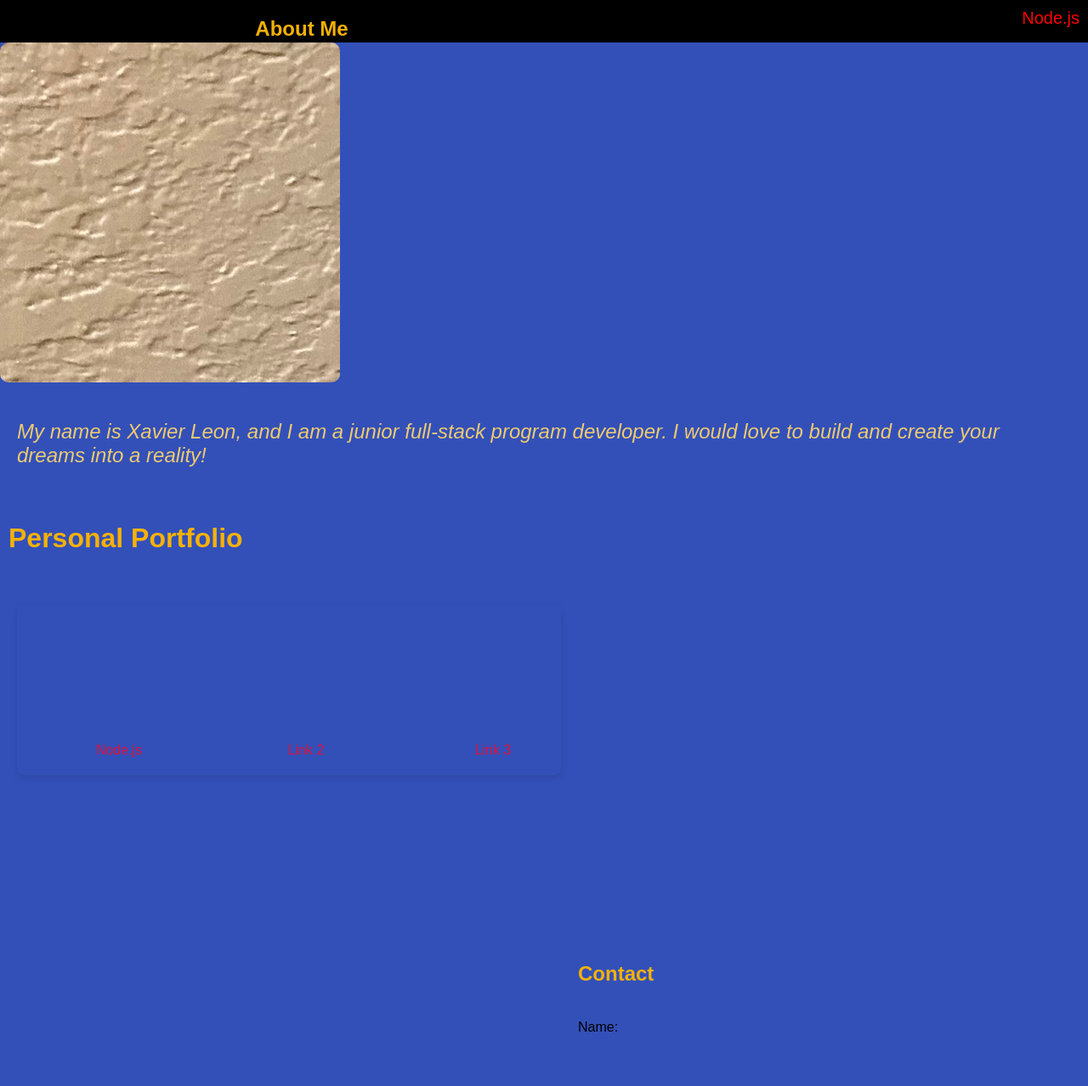
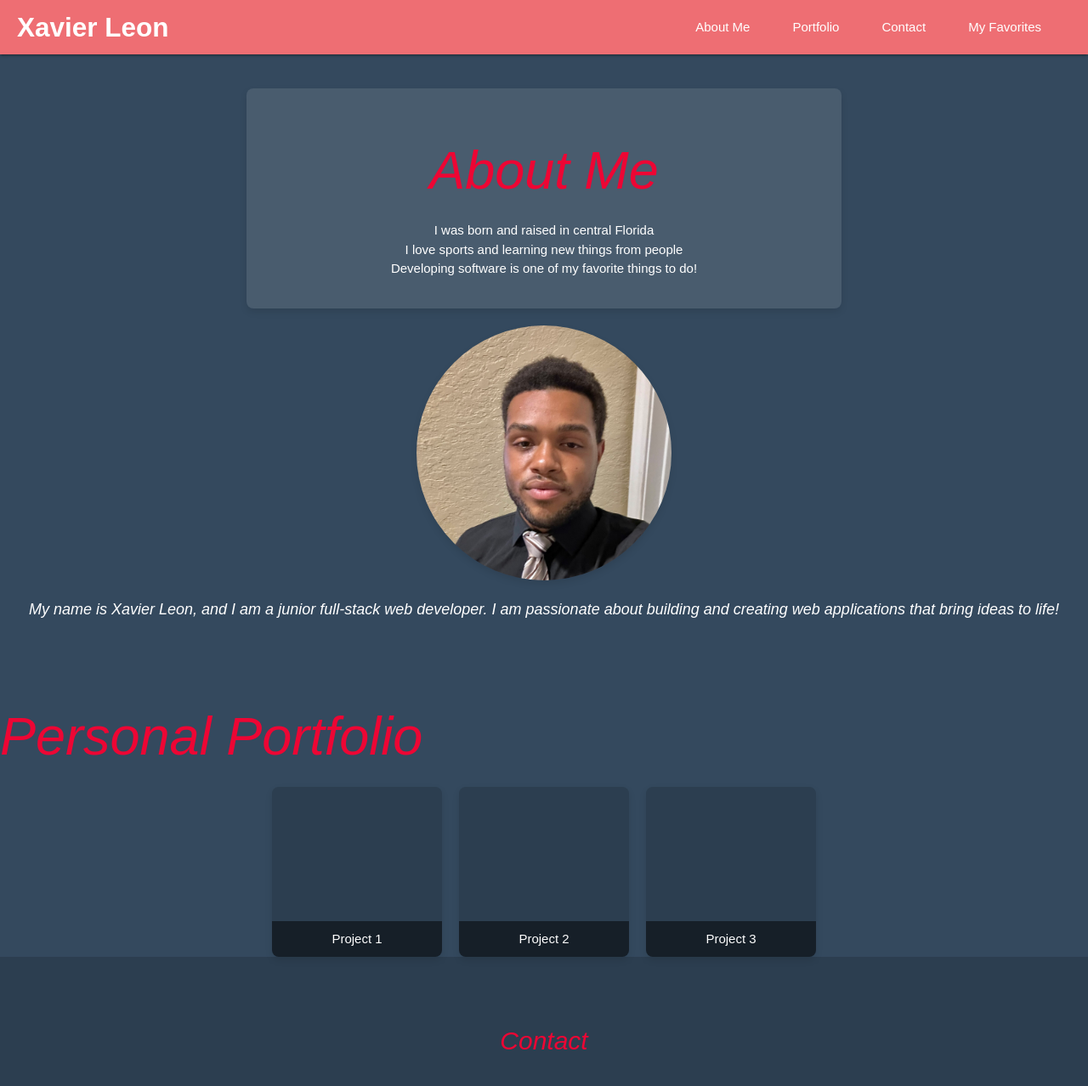
Before and after one commit to lateralmonster1/Portfolio, a plain HTML site: page index.html in a window 1280 px wide. Shown: the top 1278 px of the page at 85% size. Drawn offline with nearby package versions, Linux system fonts and the light colour scheme.

Commit message:
materialize. Jquery

```diff
--- a/assets/style.css
+++ b/assets/style.css
@@ -2,244 +2,213 @@ body {
     font-family: Arial, sans-serif;
     margin: 0;
     padding: 0;
-    background-color: rgb(51, 80, 185);
+    background-color: #34495e; /* Updated background color */
+    color: #fff; /* Updated text color */
+}
+
+nav {
+    background-color: #182f46; /* Updated nav background color */
+    height: 60px; /* Fixed height for nav */
+    line-height: 60px; /* Centered text vertically */
+    padding: 0 20px;
+}
+
+nav .brand-logo {
+    font-size: 1.5rem; /* Larger font size for logo */
+    font-weight: bold;
+}
+
+nav ul {
+    margin: 0;
+    padding: 0;
+}
+
+nav ul li {
+    display: inline-block;
+    margin-right: 20px;
+}
+
+nav ul li a {
+    color: #fff;
+    text-decoration: none;
+    transition: color 0.3s ease;
+}
+
+nav ul li a:hover {
+    color: #ffcc00; /* Yellow hover color */
 }
 h1 {
-    padding-left: 10px;
+    font-style: oblique;
+    color: rgb(237, 6, 52)}
+    @keyframes fadeIn {
+    from{
+        opacity: 0;
+    }
+    to {
+        opacity: 1;
+        }
+    } h1 {animation: fadeIn 2s ease-in-out;
 }
+
+#header-1 {
+    padding: 40px 20px;
+    text-align: center;
+}
+
+#About-me {
+    width: 100%;
+    max-width: 700px;
+    margin: 0 auto;
+    padding: 20px;
+    background-color: rgba(255, 255, 255, 0.1); /* Transparent background */
+    border-radius: 8px;
+    box-shadow: 0 4px 8px rgba(0, 0, 0, 0.1);
+    margin-bottom: 20px;
+}
+
 #my-photo {
+    width: 300px;
+    height: 300px;
+    border-radius: 50%;
+    overflow: hidden;
+    margin: 20px auto;
+    box-shadow: 0 4px 8px rgba(0, 0, 0, 0.1);
+}
 
-    border-radius: 10px;
-    overflow: hidden;
-    width: 400px;
-    height: 400px;
-}
-#my-image img{
+#my-photo img {
     width: 100%;
-    height:auto;
+    height: auto;
     display: block;
 }
 
-
-}
-@keyframes fadeInBounceHeartbeat {
-    0% {
-        opacity: 0;
-        transform: scale(0.0);
-    }
-
-
-    100% {
-        opacity: 1;
-        transform: scale(1);
-    }
+#p-aboutme {
+    font-size: 1.1rem;
+    line-height: 1.6;
 }
 
-#animation {
-    animation: fadeInBounceHeartbeat 3.5s ease-in-out;
-   font-size: x-large;
-   font-style: oblique;
-    padding: 20px;
-    display:inline-block;
-}
-.container {
-    max-width: 300px;
-    margin: 0 auto;
-    padding: 20px;
-    display:flex
-    flex-direction: column;
+.section-title {
+    font-size: 2rem;
+    margin-bottom: 40px;
 }
 
-ul {
-    list-style-type: none;
+.box-model {
     display: flex;
-    justify-content: flex-end;
+    justify-content: center;
     gap: 20px;
-    padding: 0;
-    margin: 0;
+}
 
-}
-.box-model{
-    display: flex;
-    gap:  20px;
-}
 .box {
     position: relative;
     width: 200px;
     height: 200px;
-    background-color:#333
+    background-color: #2c3e50;
     overflow: hidden;
-    text-decoration:none;
+    text-decoration: none;
     transition: transform 0.3s ease;
-    position: relative;
-}
-h1 {
-    margin-bottom: 40px;
-}
-.box:hover {
-    transform: scale(1.1);
-}
-.cover {
-    position:absolute;
-    bottom: 0;
-    width: 100%;
-    padding: 20px;
-    color: crimson;
-text-align: center;
-transition: bottom 0.3s;
-background-image:url("c:\Users\Mikes\Downloads\UCF\Bootcamp\BOOTCAMP\class\challenges\Code_Refactor\assets\images\digital-marketing-meeting.jpg")
-}
-.box:hover .cover {
-    bottom: 100%
+    border-radius: 8px;
+    box-shadow: 0 4px 8px rgba(0, 0, 0, 0.1);
 }
 
-ul li {
-position: absolute;
-top: 10px;
-right: 10px;
-color: red;
-font-size: 20px
+.box:hover {
+    transform: scale(1.05);
 }
 
-#header-1 {
-    background-color:black
-
-}
-#About-me {
-    display:flex;
-    justify-content:center;
-    width: 700px;
-    height: 50px;
-    border:goldenrod
-    box-shadow: 0 4px 8px goldenrod
-    margin:px #bea749;
-
-
-}
-.box-model {
-width: 100px
-height:100px
-background-color:goldenrod;
-border: 2px solid #goldenrod
-padding: 20px;
-margin:20px;
-transition: all 0.3s ease;
-float:left
-}
-.box:hover {
-    transform: scale(1.1);
+.cover {
+    position: absolute;
+    bottom: 0;
+    left: 0;
+    width: 100%;
+    padding: 10px;
+    color: #fff;
+    text-align: center;
+    background-color: rgba(0, 0, 0, 0.5); /* Semi-transparent background */
+    transition: bottom 0.3s;
 }
 
-#section-one {
-    width:100px
-    height:100px
-    padding:20px
-    margin:20px
-    border:2px
-    border-color: goldenrod
+.box:hover .cover {
+    bottom: -50px; /* Slide up effect */
 }
 
 #contact {
-    border-radius: 5px;
-position: relative;
-top: 400px
-
+    background-color: #2c3e50;
+    color: #fff;
+    padding: 40px 20px;
+    text-align: center;
 }
 
-.box-model  {
-background-image:url("c:\Users\Mikes\Downloads\UCF\Bootcamp\BOOTCAMP\class\challenges\Code_Refactor\assets\images\digital-marketing-meeting.jpg")
-width:100px
-height:100px
-background-size:cover;
-background-position: center;
-position: relative;
-
-box-shadow: 0 4px 8px rgba(0, 0, 0, 0.1);
-border-radius: 8px;
-overflow: hidden;
-}
-#cover {
-    padding: 40px;
-    border:#bea749
-    margin:
-}
-
-#p-aboutme {
-    color: rgb(237, 202, 112)
-
-}
-
-
-
- .section-title{
-    color:goldenrod
-    display: flex;
-    position-down: 10px
- }
-
-
-/* Form Styles */
 form label {
     display: block;
-    margin-bottom: 5px;
+    margin-bottom: 10px;
+    font-size: 1.1rem;
+    color: #ffcc00;
 }
-
+#animation{
+    font-style: italic;
+    font-size: large;
+}
 form input,
 form textarea {
     width: 100%;
     padding: 10px;
     margin-bottom: 20px;
     border: 1px solid #ccc;
-    transition: border-color 0.3s ease;
+    border-radius: 5px;
+    background-color: rgba(255, 255, 255, 0.1); /* Transparent background */
+    color: #fff;
 }
-
-
 
 form input:focus,
 form textarea:focus {
-    border-color: #ffcc00; /* Yellow border on focus */
+    outline: none;
+    border-color: #ffcc00;
+    background-color: rgba(255, 255, 255, 0.3); /* Semi-transparent background on focus */
 }
 
 form button {
-
-    background-color:goldenrod;
+    background-color: #ffcc00;
     color: #fff;
-    border: 2px;
+    border: none;
     border-radius: 25px;
-    padding: 10px 20px;
+    padding: 12px 24px;
     cursor: pointer;
     transition: background-color 0.3s ease, transform 0.3s ease;
 }
 
 form button:hover {
-    background-color: #bea749; /* Yellow background on hover */
-    transform: translateY(-3px); /* Move up on hover */
+    background-color: #e5a609; /* Darker yellow on hover */
+    transform: translateY(-3px);
 }
 
-/* Footer Styles */
 footer {
+    background-color: #2c3e50;
+    color: #fff;
     text-align: center;
-    background-color: #333;
-    color: #fff;
     padding: 20px 0;
-    position: absolute;
+    position: relative;
     bottom: 0;
     width: 100%;
 }
 
-/* Media Queries for Responsive Design */
 @media only screen and (max-width: 768px) {
-    nav ul li {
-        margin-right: 10px;
+    nav ul {
+        display: flex;
+        flex-direction: column;
+        align-items: center;
     }
 
-
-
-    main {
-        padding-top: 60px;
+    nav ul li {
+        display: block;
+        margin-bottom: 10px;
     }
 
-    footer {
-        position: relative;
+    #header-1 {
+        padding: 20px;
     }
-}
+
+    #my-photo {
+        width: 200px;
+        height: 200px;
+    }
+
+    .box-model {
+        flex-direction
--- a/index.html
+++ b/index.html
@@ -1,77 +1,93 @@
+<!DOCTYPE html>
 <html lang="en">
 <head>
     <meta charset="UTF-8">
     <meta name="viewport" content="width=device-width, initial-scale=1.0">
     <title>Xavier Leon's Portfolio</title>
-    <link rel="stylesheet" href="assets\style.css">
+    <link rel="stylesheet" href="assets/style.css">
+    <link href="https://cdnjs.cloudflare.com/ajax/libs/materialize/1.0.0/css/materialize.min.css" rel="stylesheet">
+    <!-- jQuery -->
+    <script src="https://ajax.googleapis.com/ajax/libs/jquery/3.6.0/jquery.min.js"></script>
+    <!-- Materialize JavaScript -->
+    <script src="https://cdnjs.cloudflare.com/ajax/libs/materialize/1.0.0/js/materialize.min.js"></script>
 </head>
-<style>
-    h1 {color: rgb(246, 177, 5)}
-</style>
 <body>
-    <section id="header-1">
-        <div id="About-me"><h1> About Me</h1>
-        <ul>
-
-            <li>Node.js</li>
-            <li></li>
-            <li></li>
-
+    <nav>
+        <div class="nav-wrapper">
+            <a href="#" class="brand-logo">Xavier Leon</a>
+            <ul id="nav-mobile" class="right hide-on-med-and-down">
+                <li><a href="#header-1">About Me</a></li>
+                <li><a href="#section-one">Portfolio</a></li>
+                <li><a href="#contact">Contact</a></li>
+                <li><a id="open-modal" href="#modal1">My Favorites</a></li>
             </ul>
         </div>
-         </section>
+    </nav>
+
+    <section id="header-1">
+        <div id="About-me">
+            <h1>About Me</h1>
+            <ul>
+                <li>I was born and raised in central Florida</li>
+                <li>I love sports and learning new things from people</li>
+                <li>Developing software is one of my favorite things to do!</li>
+            </ul>
+        </div>
         <div id="my-photo">
-            <img src="assets\Portfolio_photo.JPEG" >
+            <img src="assets/Portfolio_photo.JPEG" alt="Xavier Leon">
         </div>
         <div id="p-aboutme">
             <p id="animation">
-                My name is Xavier Leon, and I am a junior full-stack program developer. I would love to build and create your dreams into a reality!
+                My name is Xavier Leon, and I am a junior full-stack web developer. I am passionate about building and creating web applications that bring ideas to life!
             </p>
         </div>
     </section>
 
-    <section id="section-one"></section>
-
-    <h1> Personal Portfolio</h1>
-
+    <section id="section-one">
+        <h1>Personal Portfolio</h1>
         <div class="box-model">
-    <a href="https://lateralmonster1.github.io/Code_Refactor/" class="box"
-     target="_blank">
-        <div class="cover">Node.js</div>
+            <a href="#" class="box">
+                <div class="cover">Project 1</div>
             </a>
-    <a href=""
-    class="box">
-        <div class="cover"> Link 2</div>
+            <a href="#" class="box">
+                <div class="cover">Project 2</div>
             </a>
-        <a href=""
-        class="box">
-        <div class="cover">Link 3
-</div>
+            <a href="#" class="box">
+                <div class="cover">Project 3</div>
             </a>
         </div>
-
-
-
-
-
-
-
-
     </section>
 
     <section id="contact">
         <div class="container">
             <h1 class="section-title">Contact</h1>
-        <form>
+            <form id="contact-form">
                 <label for="name">Name:</label>
                 <input type="text" id="name" name="name" required>
                 <label for="email">Email:</label>
                 <input type="email" id="email" name="email" required>
                 <label for="message">Message:</label>
                 <textarea id="message" name="message" required></textarea>
-            <button type="submit">Send</button>
+                <button type="submit" class="btn waves-effect waves-light">Send</button>
             </form>
         </div>
     </section>
+
+    <!-- Modal Structure -->
+    <div id="modal1" class="modal">
+        <div class="modal-content">
+            <h4>My Favorites</h4>
+            <p>Favorite projects, links, etc.</p>
+        </div>
+        <div class="modal-footer">
+            <a href="#!" class="modal-close waves-effect waves-green btn-flat">Close</a>
+        </div>
+    </div>
+
+    <footer>
+        <p>&copy; 2024 Xavier Leon. All rights reserved.</p>
+    </footer>
+
+    <script src="assets/scripts.js"></script>
 </body>
 </html>
```
Also changed, not shown: assets/script.js (+17 -1 lines). Lines whose indentation alone changed are shown as unchanged.
